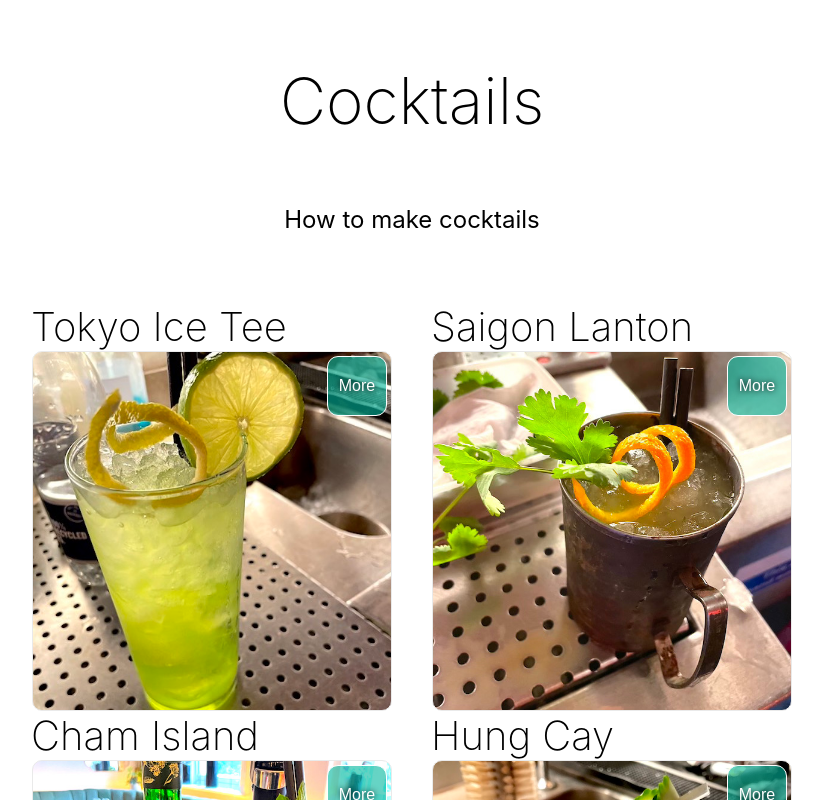
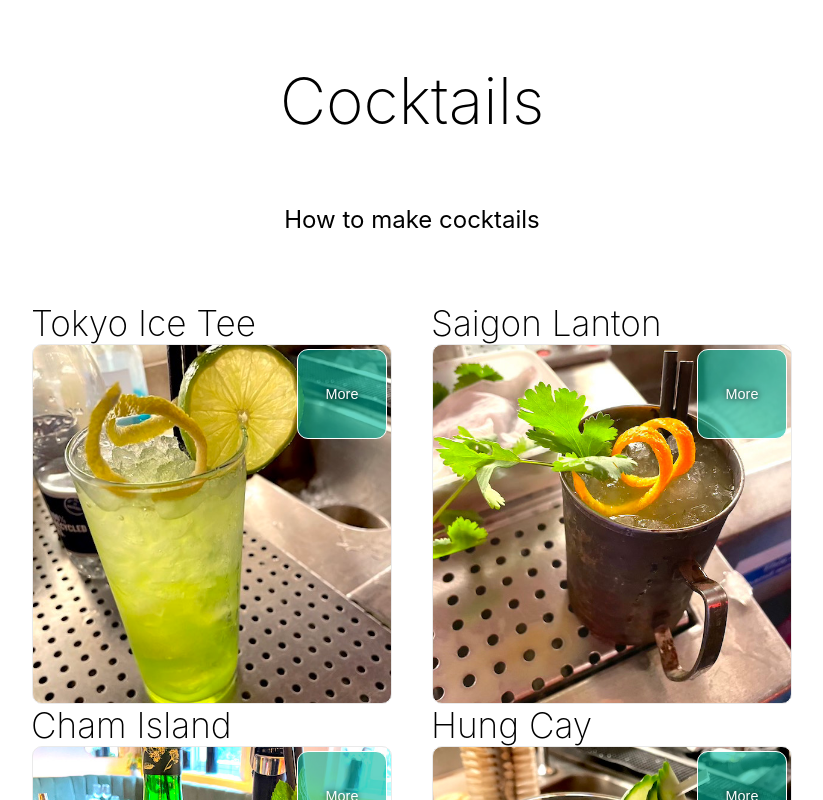
Before and after one commit to bacc0/cocktails, a Next.js app: page / in a window 1280 px wide. Shown: the top 800 px of the page, without its empty margins (228-1051 px from the left). Built offline with nearby package versions, Linux system fonts and the light colour scheme.

Commit message:
font size

```diff
--- a/components/Card.module.scss
+++ b/components/Card.module.scss
@@ -1,12 +1,11 @@
-
-
 .title {
      margin: 50px 0;
      padding: 50px 19px;
-     font-size: 2.5rem;
+     font-size: 2.2rem;
      border-radius: 11px;
      font-weight: 200;
 }
+
 .container {
      // background-color: aquamarine;
      width: 360px;
@@ -27,30 +26,31 @@
      .button_container {
           display: flex;
 
+          justify-content: flex-end;
 
-     justify-content: flex-end;
           button {
                position: relative;
-              width: 60px;
-              height: 60px;
+               width: 90px;
+               height: 90px;
                border-radius: 11px;
                top: -20px;
                left: 20px;
                border: 0;
                border: 0.3px solid #FFFFFF;
                color: #FFFFFF;
-              font-size: 1rem;
+               font-size: 0.9rem;
                text-shadow: 0 0 6px #000000;
                font-weight: 400;
           }
      }
+
      .more_info {
           width: 100%;
           background-color: #ffffff99;
           padding: 10px 20px;
           border-radius: 11px;
           -webkit-backdrop-filter: blur(10px);
-          backdrop-filter  : blur(10px);
+          backdrop-filter: blur(10px);
      }
 }
 
@@ -60,6 +60,7 @@ font-weight: 400;
      //   color: #0070f3;
      border-color: #00ab92;
 }
+
 .container:last-child {
      margin: 0 20px 0px;
 }
```
Lines whose indentation alone changed are shown as unchanged.
